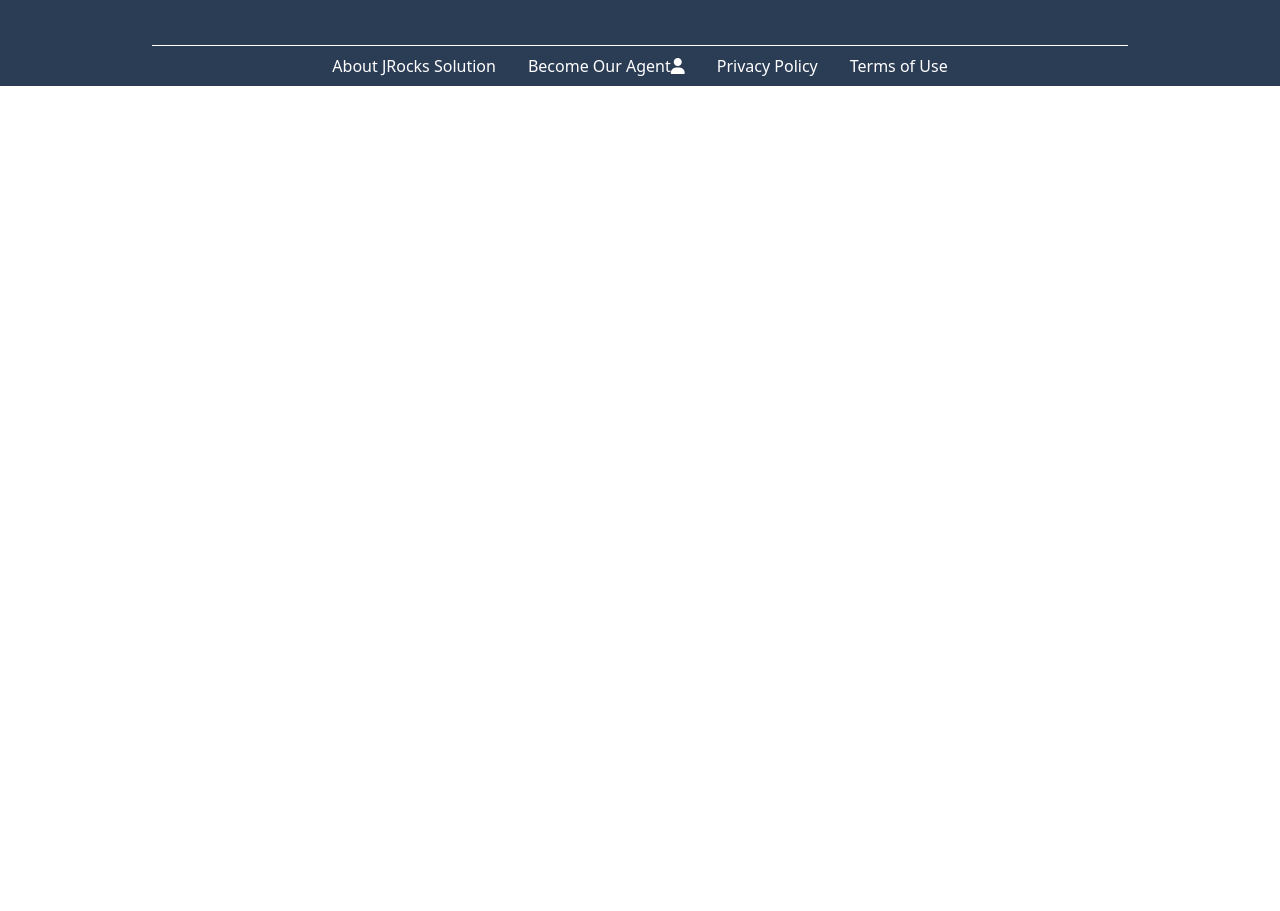
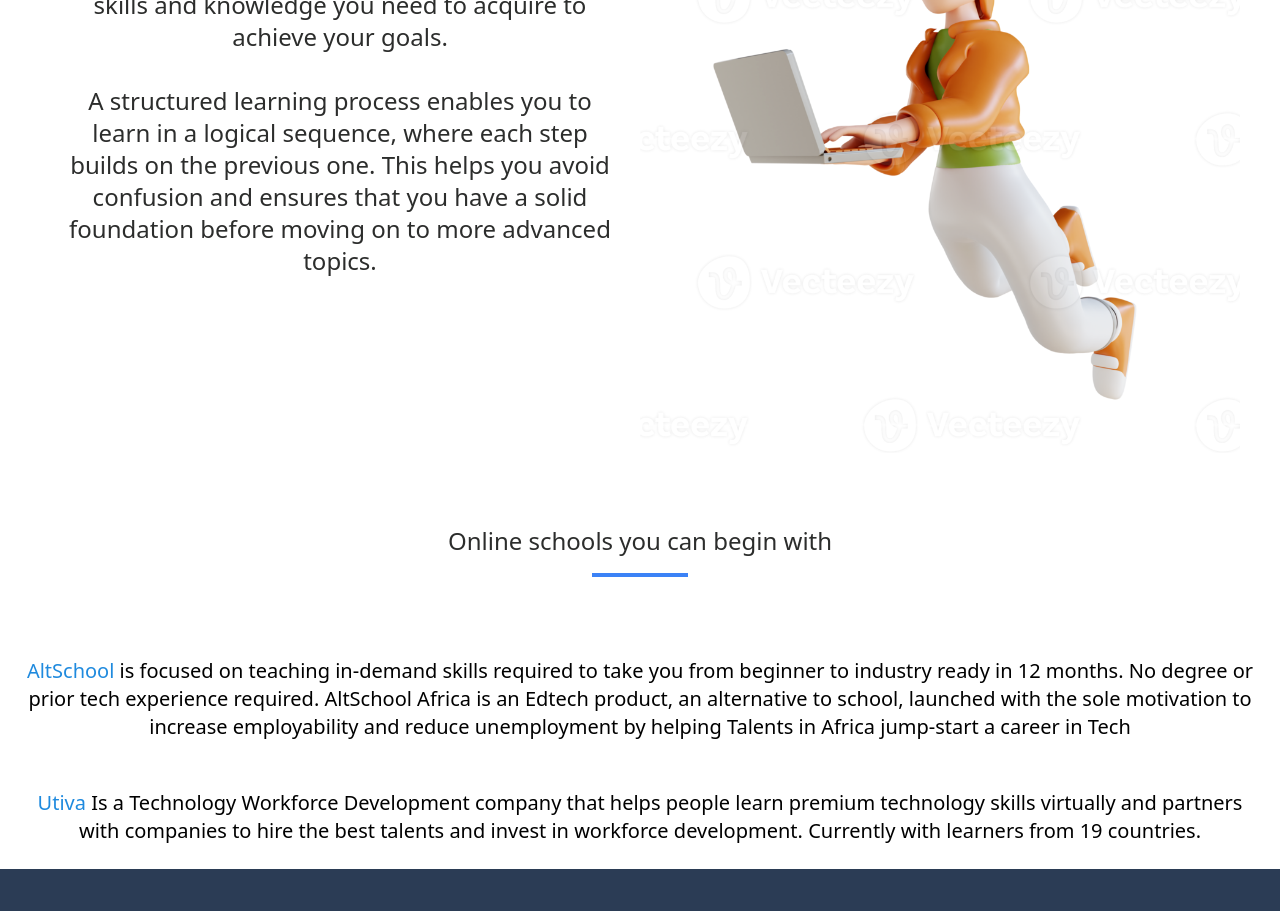
Before and after one commit to Manyo-Rocks/JRocks-solution, a plain HTML site: page src/services/pathways.html in a window 1280 px wide. Shown: the part 1549-2460 px from the top of the page. Before the commit the page ends 1635 px from the top, so only its background shows below. Drawn offline with Linux system fonts and the light colour scheme.

Commit message:
worked on learning pathways paage

```diff
--- a/src/services/pathways.html
+++ b/src/services/pathways.html
@@ -130,21 +130,48 @@
                     <p class="border-b-4"></p>
                 </div>
             </div>
-            <!-- <div class="mx-10 my-4 md:flex flex-row">
+            <div class="mx-10 my-4 md:flex flex-row">
 
                 <div class="p-6 text-center mt-2 md:w-1/2">
                     <p class="text-2xl text-gray pt-2">A structured learning process helps you define your learning goals and objectives. This allows
                         you to focus your efforts and resources on the skills and knowledge you need to acquire to achieve your goals.
                     </p>
-
+                    <p class="text-2xl text-gray mt-8">A structured learning process enables you to learn in a logical sequence, where each step builds on the previous one. This
+                        helps you avoid confusion and ensures that you have a solid foundation before moving on to more advanced topics.
+                    </p>
                 </div>
                 <div class="img md:w-1/2">
-                    <img src="../images/94f5420f-19e3-4e5b-9593-4d102a204fb1.png" alt="a confused avatar image">
+                    <img src="../images/3d-illustration-business-woman-flying-holding-laptop-png.png" alt="a running avatar image">
                 </div>
 
-            </div> -->
+            </div>
 
         </div>
+        <!-- online schools -->
+        <div class="mt-6">
+            <div class="title p-10">
+                <h1 class="text-2xl text-gray mt-2 text-center">Online schools you can begin with</h1>
+                <div class="w-24 mt-4 mb-4 text-blue-500 mx-auto">
+                    <p class="border-b-4"></p>
+                </div>
+            </div>
+            <div>
+                <div class="">
+                    <p class="p-6 text-center text-xl"><a class="text-royalblue" href="https://www.altschoolafrica.com/">AltSchool</a> is focused on teaching in-demand skills required to take you from beginner
+                        to industry ready in 12 months. No degree or prior tech experience required.
+                        AltSchool Africa is an Edtech product, an alternative to school, launched with the sole motivation to increase
+                        employability and reduce unemployment by helping Talents in Africa jump-start a career in Tech
+                    </p>
+
+                    <p class="p-6 text-center text-xl"><a class="text-royalblue"
+                         href="https://www.utiva.io/?ref=benjamindada-com-modern-tech-media-in-ssa">Utiva</a>
+                         Is a Technology Workforce Development company that helps people learn premium technology skills virtually and partners with companies to hire the
+                        best talents and invest in workforce development. Currently with learners from 19 countries.
+                    </p>
+                </div>
+            </div>
+        </div>
+
 
     </section>
 
```
Also changed, not shown: dist/output.css, src/images/3d-illustration-business-woman-flying-holding-laptop-png.png (added).
